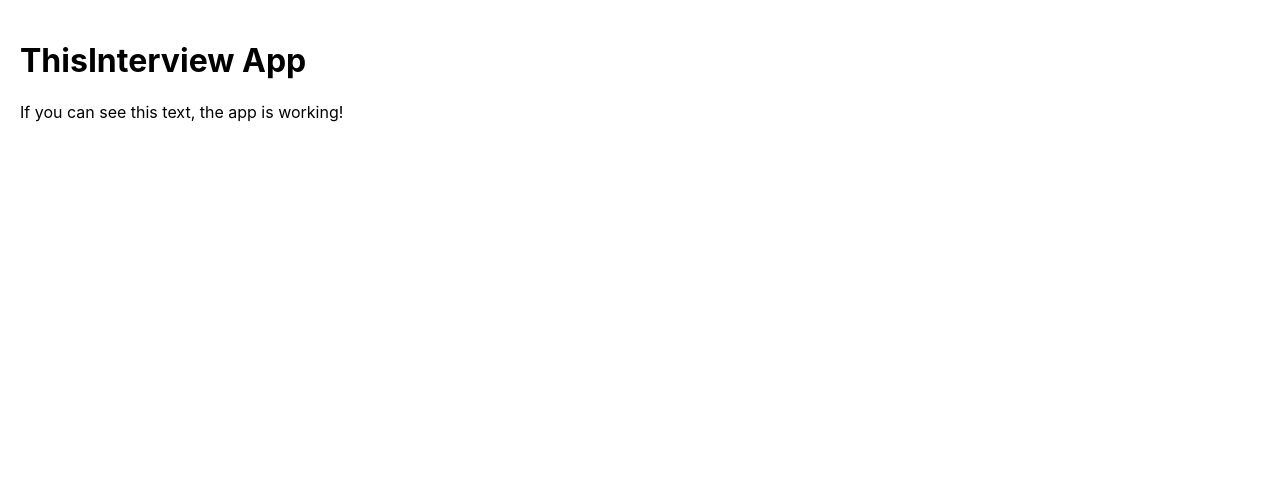
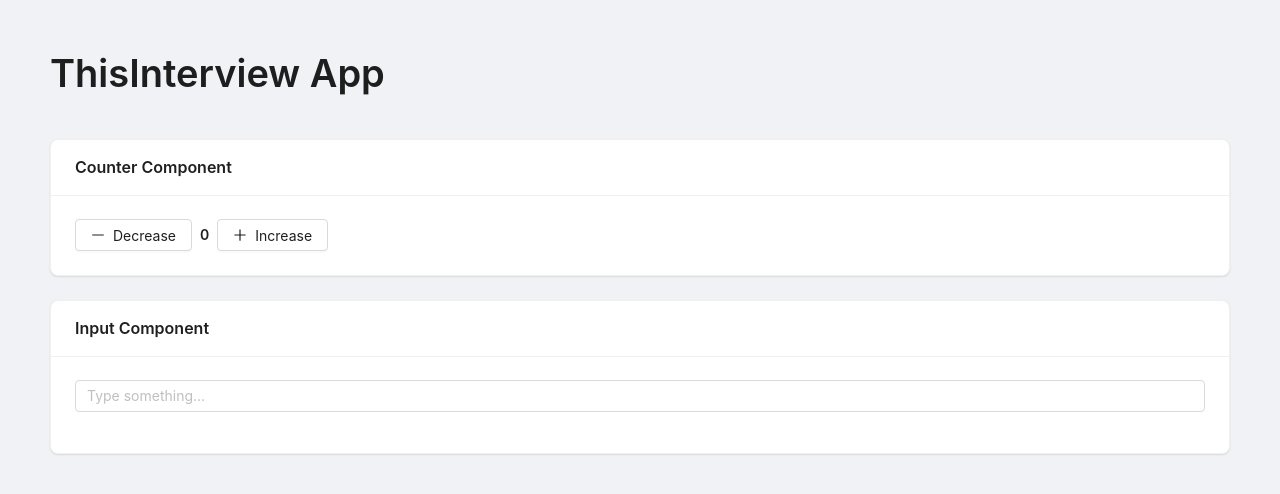
Before and after one commit to nathan927/ThisInterview, a React (Create React App) app: page / in a window 1280 px wide. Shown: the top 494 px of the page. Built offline with nearby package versions, Linux system fonts and the light colour scheme.

Commit message:
feat: Restore app functionality with counter and input components

```diff
--- /dev/null
+++ b/src/App.css
@@ -0,0 +1,24 @@
+.ant-layout {
+  background: #f0f2f5;
+}
+
+.ant-card {
+  border-radius: 8px;
+  box-shadow: 0 1px 2px rgba(0, 0, 0, 0.1);
+}
+
+.ant-space {
+  width: 100%;
+}
+
+.ant-input {
+  border-radius: 4px;
+}
+
+.ant-btn {
+  border-radius: 4px;
+}
+
+.ant-typography {
+  margin: 0;
+}
--- a/src/App.js
+++ b/src/App.js
@@ -1,11 +1,55 @@
-import React from 'react';
+import React, { useState } from 'react';
+import { Layout, Button, Input, Typography, Space, Card, Row, Col } from 'antd';
+import { PlusOutlined, MinusOutlined } from '@ant-design/icons';
+import './App.css';
+
+const { Title, Text } = Typography;
+const { Content } = Layout;
 
 function App() {
+  const [count, setCount] = useState(0);
+  const [inputValue, setInputValue] = useState('');
+  const [result, setResult] = useState('');
+
+  const increment = () => setCount(count + 1);
+  const decrement = () => setCount(count - 1);
+
+  const handleInputChange = (e) => {
+    setInputValue(e.target.value);
+    setResult(`You typed: ${e.target.value}`);
+  };
+
   return (
-    <div style={{ padding: '20px' }}>
-      <h1>ThisInterview App</h1>
-      <p>If you can see this text, the app is working!</p>
-    </div>
+    <Layout style={{ minHeight: '100vh', background: '#f0f2f5' }}>
+      <Content style={{ padding: '50px' }}>
+        <Space direction="vertical" size="large" style={{ width: '100%' }}>
+          <Title level={1}>ThisInterview App</Title>
+
+          <Card title="Counter Component">
+            <Space>
+              <Button icon={<MinusOutlined />} onClick={decrement}>Decrease</Button>
+              <Text strong>{count}</Text>
+              <Button icon={<PlusOutlined />} onClick={increment}>Increase</Button>
+            </Space>
+          </Card>
+
+          <Card title="Input Component">
+            <Row gutter={[16, 16]}>
+              <Col span={24}>
+                <Input
+                  placeholder="Type something..."
+                  value={inputValue}
+                  onChange={handleInputChange}
+                />
+              </Col>
+              <Col span={24}>
+                <Text>{result}</Text>
+              </Col>
+            </Row>
+          </Card>
+        </Space>
+      </Content>
+    </Layout>
   );
 }
 
```
